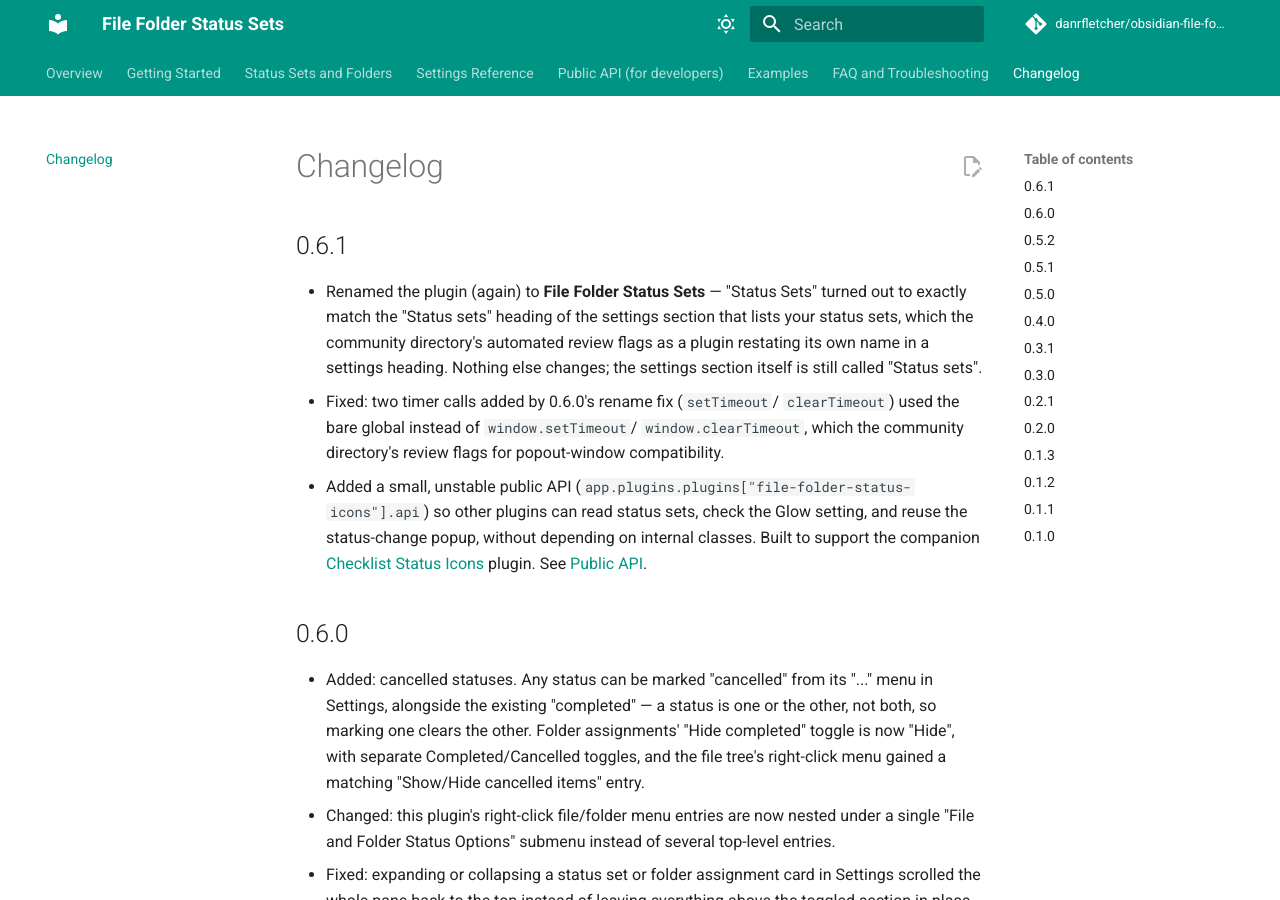
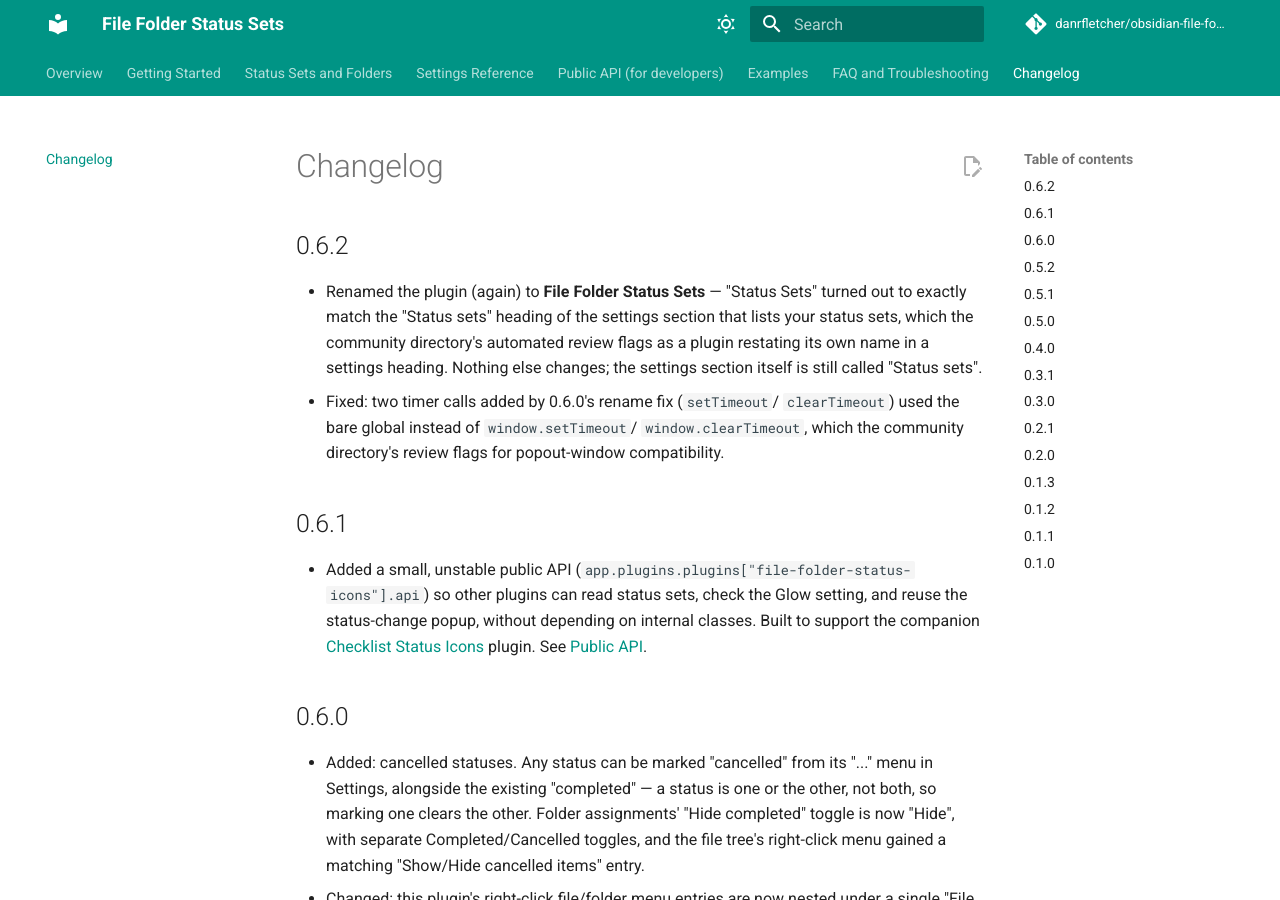
Before and after one commit to danrfletcher/obsidian-file-folder-status-icons, an MkDocs documentation site: the page built from docs/docs/changelog.md, in a window 1280 px wide and 900 px high. Built offline with MkDocs 1.6.1 and Material for MkDocs 9.7.7, drawn with Linux system fonts in a browser that asks for light colours; comment, search, counter and statistics services are not loaded.

Commit message:
v0.6.2: bump past the already-released 0.6.1
0.6.1 was already tagged and released (public API only, before the
rename/review-fix PR merged) by the time that PR landed, so main's
0.6.1 manifest — which includes both the API and the rename/fixes —
would collide with a real, already-published 0.6.1 that doesn't have
them. Bumping to 0.6.2 to publish the actual current content as its
own release, and split the changelog entry to match what each
released version actually contains.

Co-Authored-By: Claude Sonnet 5 <noreply@anthropic.com>

```diff
--- a/docs/docs/changelog.md
+++ b/docs/docs/changelog.md
@@ -1,6 +1,6 @@
 # Changelog
 
-## 0.6.1
+## 0.6.2
 
 - Renamed the plugin (again) to **File Folder Status Sets** — "Status Sets"
   turned out to exactly match the "Status sets" heading of the settings
@@ -12,6 +12,9 @@
   `clearTimeout`) used the bare global instead of `window.setTimeout`/
   `window.clearTimeout`, which the community directory's review flags for
   popout-window compatibility.
+
+## 0.6.1
+
 - Added a small, unstable public API (`app.plugins.plugins["file-folder-status-icons"].api`)
   so other plugins can read status sets, check the Glow setting, and reuse
   the status-change popup, without depending on internal classes. Built to
--- a/package.json
+++ b/package.json
@@ -1,6 +1,6 @@
 {
 	"name": "file-folder-status-icons",
-	"version": "0.6.1",
+	"version": "0.6.2",
 	"description": "Reusable status sets — custom statuses and colors, ClickUp-style — applied to files and folders in the Obsidian file tree, with per-folder defaults and persistent sort/group by status.",
 	"main": "main.js",
 	"scripts": {
--- a/versions.json
+++ b/versions.json
@@ -12,5 +12,6 @@
 	"0.5.1": "1.4.16",
 	"0.5.2": "1.4.16",
 	"0.6.0": "1.4.16",
-	"0.6.1": "1.4.16"
+	"0.6.1": "1.4.16",
+	"0.6.2": "1.4.16"
 }
```
Also changed, not shown: manifest.json, 1 other file.
